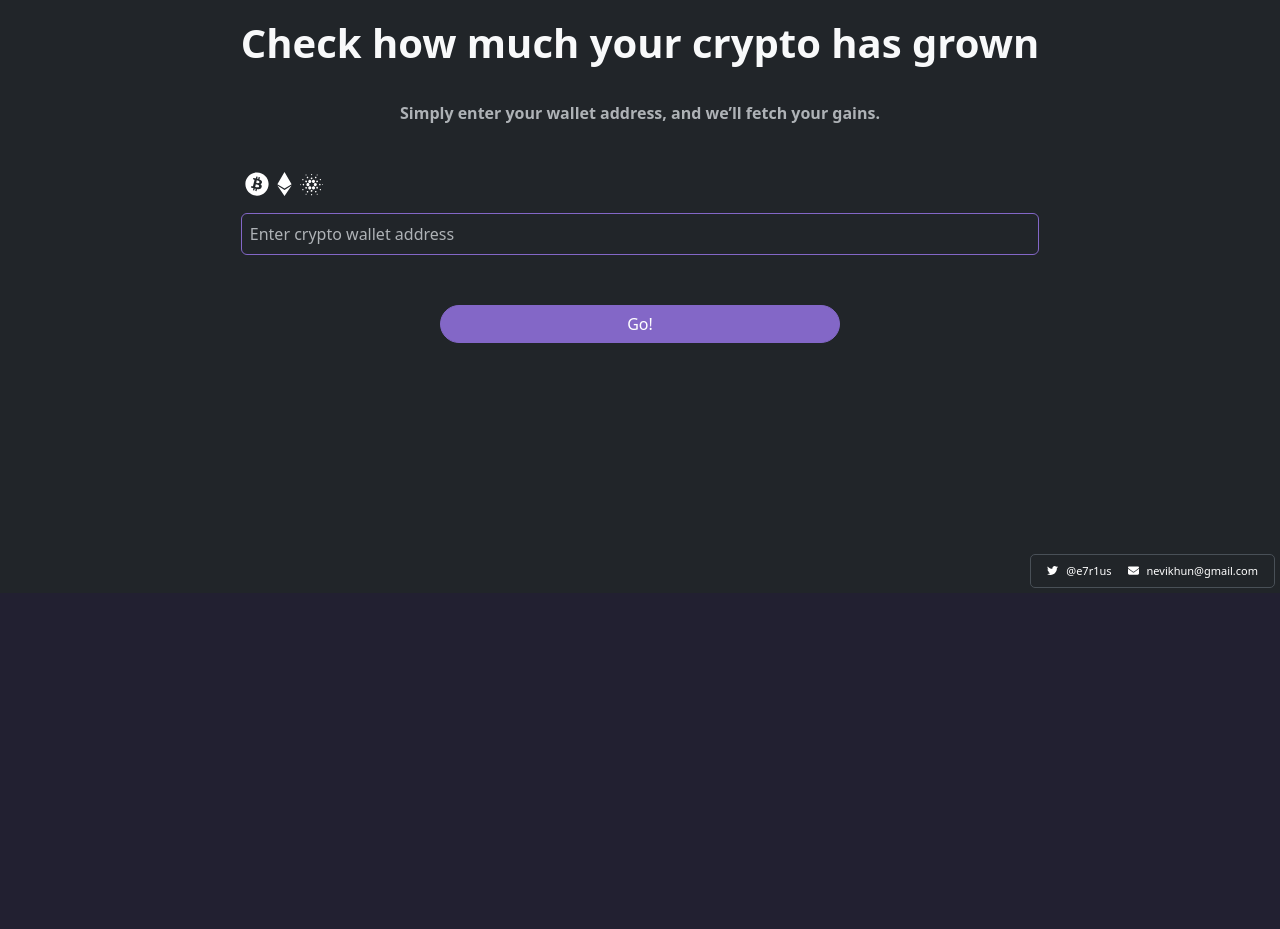
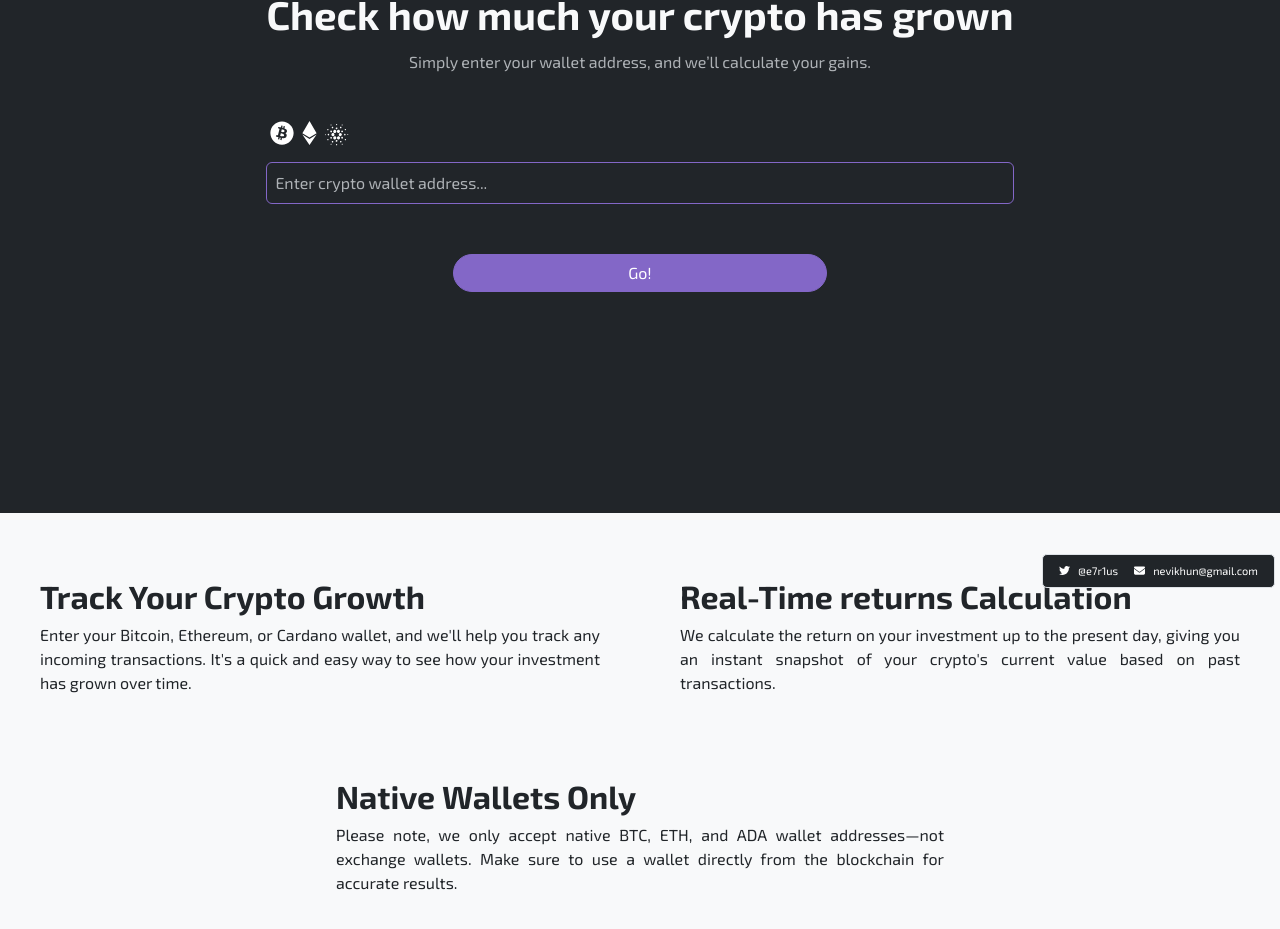
Before and after one commit to emnevi/cryptoquery, a Next.js app: page / in a window 1280 px wide. Shown: the part 207-1136 px from the top of the page. Before the commit the page ends 800 px from the top, so only its background shows below. Built offline with nearby package versions, Linux system fonts and the light colour scheme; no server answers.

Commit message:
styling updates and explanations

```diff
--- a/src/app/assets/uimessages.js
+++ b/src/app/assets/uimessages.js
@@ -1,8 +1,8 @@
 const UIMessages = {
     Spanish: {
         title: "Consulta cuánto ha crecido tu cripto",
-        subtitle: "Simplemente ingresa la dirección de tu billetera y obtendremos tus ganancias.",
-        inputPlaceholer: "Ingresa tu billetera cripto",
+        subtitle: "Ingresa la dirección de tu billetera y calcularemos tus ganancias.",
+        inputPlaceholer: "Ingresa tu billetera cripto...",
         addresses: "Billeteras soportadas",
         actionButton: "Vamos!",
         explanation: "Hemos analizado todas las transacciones entrantes a tu billetera y hemos comparado el valor en el momento de cada transacción con el precio actual de mercado.",
@@ -10,12 +10,19 @@ const UIMessages = {
         gainsPerTx: "Ganancias por Tx",
         last: "Ultimas",
         lastEnd: "transacciones recibidas",
-        noTxFound: "No se encontraron transacciones"
+        noTxFound: "No se encontraron transacciones",
+        card1Title: "Sigue el Crecimiento de tu Cripto",
+        card1Text: "Ingresa tu cartera de Bitcoin, Ethereum o Cardano, y te ayudamos a rastrear cualquier transacción entrante. Es una forma rápida y fácil de ver cómo ha crecido tu inversión con el tiempo.",
+        card2Title: "Cálculo de retorno en Tiempo Real",
+        card2Text: "Calculamos el retorno de tu inversión hasta el día de hoy, dándote una visión instantánea del valor actual de tu cripto basado en transacciones pasadas.",
+        card3Title: "Solo Carteras Nativas",
+        card3Text: "Ten en cuenta que solo aceptamos direcciones de carteras nativas de BTC, ETH y ADA—no carteras de intercambios. Asegúrate de usar una cartera directamente de la cadena de bloques para obtener resultados precisos"
+
     },
     English: {
         title: "Check how much your crypto has grown",
-        subtitle: "Simply enter your wallet address, and we’ll fetch your gains.",
-        inputPlaceholer: "Enter crypto wallet address",
+        subtitle: "Simply enter your wallet address, and we’ll calculate your gains.",
+        inputPlaceholer: "Enter crypto wallet address...",
         addresses: "Supported addresses",
         actionButton: "Go!",
         explanation: "We’ve analyzed all incoming transactions to your wallet and compared the value at the time of each transaction to the current market price.",
@@ -23,7 +30,13 @@ const UIMessages = {
         gainsPerTx: "Gains per Tx",
         last: "Last",
         lastEnd: "transactions received",
-        noTxFound: "No transactions found"
+        noTxFound: "No transactions found",
+        card1Title: "Track Your Crypto Growth",
+        card1Text: "Enter your Bitcoin, Ethereum, or Cardano wallet, and we'll help you track any incoming transactions. It's a quick and easy way to see how your investment has grown over time.",
+        card2Title: "Real-Time returns Calculation",
+        card2Text: "We calculate the return on your investment up to the present day, giving you an instant snapshot of your crypto's current value based on past transactions.",
+        card3Title: "Native Wallets Only",
+        card3Text: "Please note, we only accept native BTC, ETH, and ADA wallet addresses—not exchange wallets. Make sure to use a wallet directly from the blockchain for accurate results."
     }
 }
 
--- a/src/app/components/search.js
+++ b/src/app/components/search.js
@@ -11,8 +11,8 @@ const Search = ({ handleSubmit, setWallet, error, wallet, loading, languageDetec
 
     return (
         <div className="d-flex flex-column px-3">
-            <h1 className="text-light mb-1 fw-bold" style={{ paddingBottom: 30 }}>{UIMessages[languageDetected].title}</h1>
-            <span className="text-muted mb-3 fw-bold" style={{ paddingBottom: 30 }}>{UIMessages[languageDetected].subtitle}</span>
+            <h1 className="text-light mb-1 fw-bold" style={{ paddingBottom: 8 }}>{UIMessages[languageDetected].title}</h1>
+            <span className="text-muted mb-3" style={{ paddingBottom: 30 }}>{UIMessages[languageDetected].subtitle}</span>
             <form onSubmit={handleSubmit} className="mb-4">
                 <div className="d-flex justify-content-start align-items-center mb-3">
                     <FontAwesomeIcon className="mx-1" size="xl" icon={faBitcoin} />
--- /dev/null
+++ b/src/app/components/web/explanationSection.js
@@ -0,0 +1,30 @@
+import UIMessages from '../../assets/uimessages';
+
+const ExplanationSection = ({ languageDetected }) => {
+    return (
+        <div className="bg-light text-dark d-flex flex-column w-100 vh-100">
+
+            <div className="d-flex w-100 explanationCard mt-4">
+                <div className="d-flex w-50 m-4 p-3 text-dark align-items-start justify-content-start flex-column" style={{ borderRadius: 6 }}>
+                    <h2 className="text-dark fw-bold">{UIMessages[languageDetected].card1Title}</h2>
+                    <p style={{textAlign: "justify"}}>{UIMessages[languageDetected].card1Text}</p>
+                </div>
+                <div className="d-flex w-50 m-4 p-3 text-dark align-items-start justify-content-start flex-column" style={{ borderRadius: 6 }}>
+                    <h2 className="text-dark fw-bold">{UIMessages[languageDetected].card2Title}</h2>
+                    <p style={{textAlign: "justify"}}>{UIMessages[languageDetected].card2Text}</p>
+                </div>
+            </div>
+
+
+            <div className="d-flex w-100 explanationCard justify-content-center">
+                <div className="d-flex w-50 m-4 p-3 text-dark align-items-start justify-content-start flex-column" style={{ borderRadius: 6 }}>
+                    <h2 className="text-dark fw-bold">{UIMessages[languageDetected].card3Title}</h2>
+                    <p style={{textAlign: "justify"}}>{UIMessages[languageDetected].card3Text}</p>
+                </div>
+            </div>
+
+        </div>
+    )
+}
+
+export default ExplanationSection
--- a/src/app/globals.css
+++ b/src/app/globals.css
@@ -1,3 +1,5 @@
+@import url('https://fonts.googleapis.com/css2?family=Exo+2:ital,wght@0,100..900;1,100..900&display=swap');
+
 :root {
   --background: #ffffff;
   --foreground: #222031;
@@ -15,19 +17,13 @@ html, body {
   height: 100%;
   margin: 0;
   padding: 0;
+  font-family: "Exo 2", sans-serif !important;
+  font-optical-sizing: auto;
 }
 
 body {
   display: flex;
   flex-direction: column;
-}
-
-.border-green {
-  border-color: var(--success) !important;
-}
-
-.text-green {
-  color: var(--success) !important;
 }
 
 .makeitscrollable_and_full_window_height {
@@ -39,10 +35,11 @@ body {
 
 .mainContainer{
   width: 100vw;
+  height: 90vh;
 }
 
 .infoBar{
-  position: absolute;
+  position: fixed;
   bottom: 5px;
   right: 5px
 
@@ -51,3 +48,7 @@ body {
 .ada-logo{
   color: white !important;
 }
+
+.explanationCard{
+  height: 25vh;
+}
--- a/src/app/page.js
+++ b/src/app/page.js
@@ -11,6 +11,7 @@ import Info from './info';
 import AdaCoin from "./assets/cardano-ada-logo.svg"
 import UIMessages from './assets/uimessages';
 import GoogleAnalytics from './analytics';
+import ExplanationSection from './components/web/explanationSection';
 
 export default function Home() {
   const [wallet, setWallet] = useState('');
@@ -154,10 +155,9 @@ export default function Home() {
   if (!languageDetected) return
 
   return (
-    <>
+    <div className='d-flex flex-column w-100'>
       <GoogleAnalytics />
-      <div className="d-flex vh-100 bg-dark text-white justify-content-center align-items-center mainContainer" data-bs-theme="dark">
-
+      <div className="d-flex bg-dark text-white justify-content-center align-items-center mainContainer w-100" data-bs-theme="dark">
         <div className="d-flex flex-column align-items-center justify-content-center text-center h-100">
           {!transactions && <Search
             setWallet={setWallet}
@@ -199,7 +199,12 @@ export default function Home() {
           </>}
 
         </div>
-        <Info></Info>
-      </div></>
+
+      </div>
+      <ExplanationSection languageDetected={languageDetected} />
+
+      <Info></Info>
+
+    </div>
   );
 }
```
